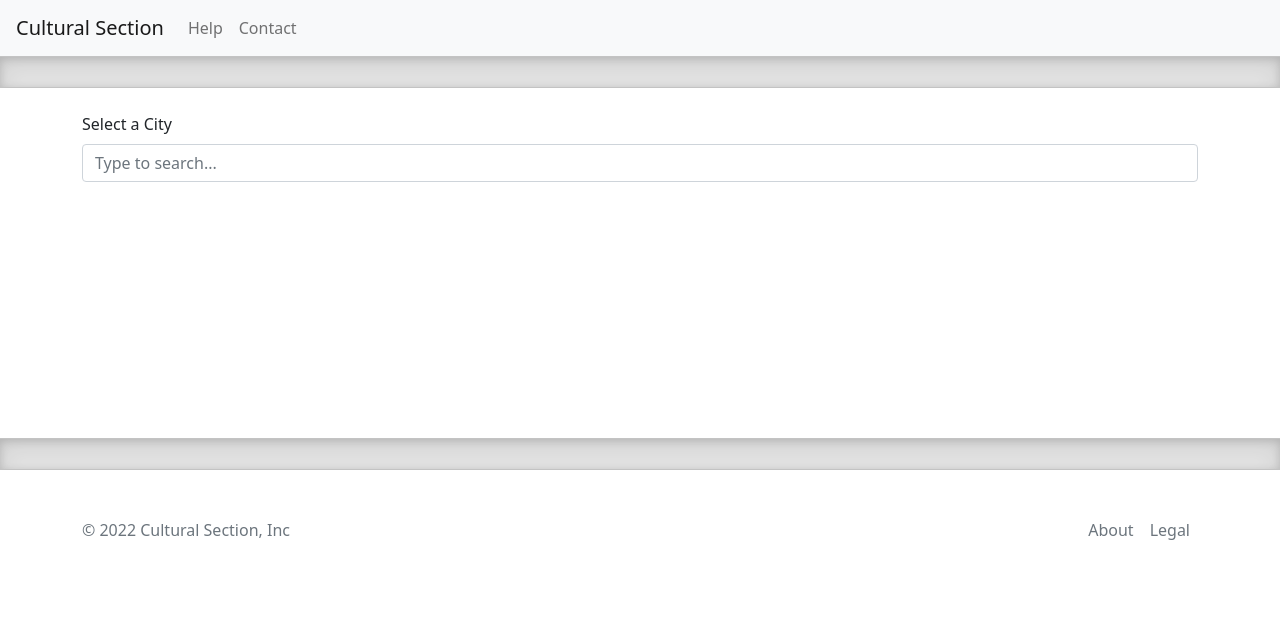
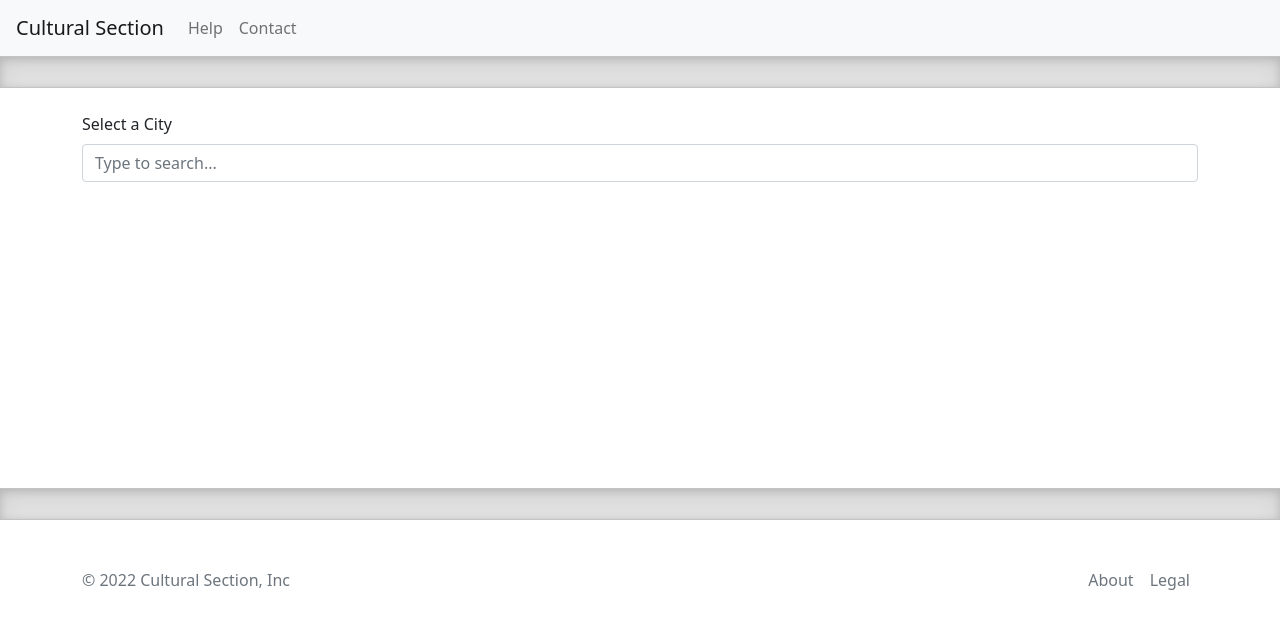
Before and after one commit to aa-ag/culturalsection, a Vue app in the folder client/: page / in a window 1280 px wide. Shown: the top 628 px of the page. Built offline with nearby package versions, Linux system fonts and the light colour scheme.

Commit message:
Modify datalist container's height

```diff
--- a/client/src/components/Home.vue
+++ b/client/src/components/Home.vue
@@ -34,7 +34,7 @@
 <style>
 #datalistContainer {
   padding-top: 1.5rem;
-  padding-bottom: 16rem;
+  height: 25rem;
 }
 .divider {
   height: 2rem;
```
